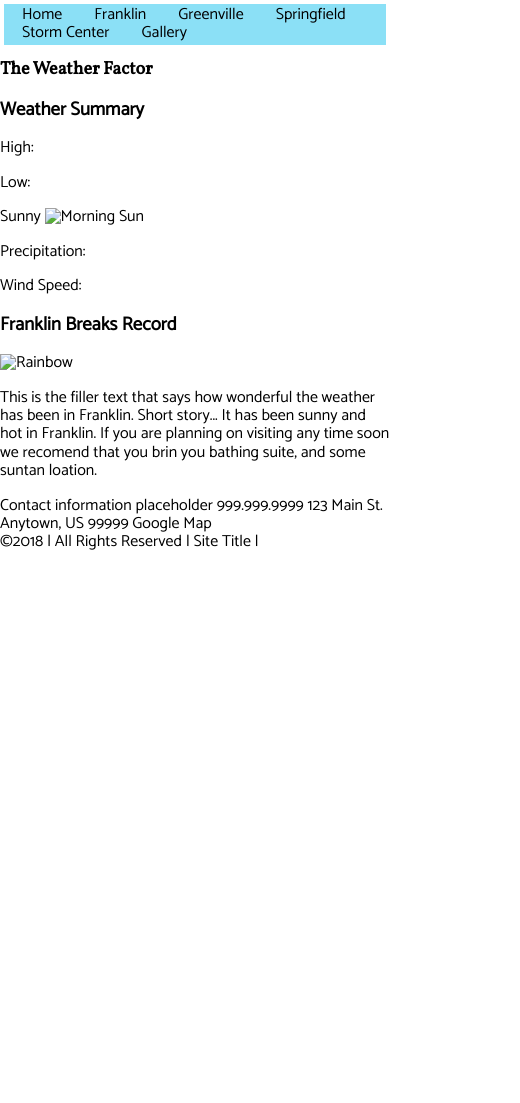
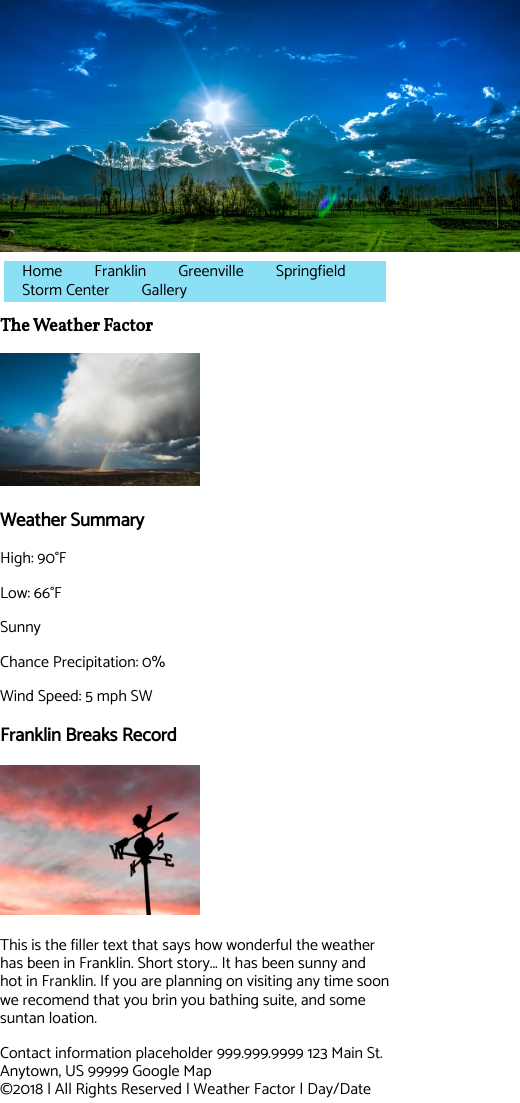
Before and after one commit to vkc2012/vkc2012.github.io, a plain HTML site: page cit230/assignments/lesson_06/franklin-6.html in a window 390 px wide. Shown: the whole page, 520 px wide, since content can reach past the window. Before the commit the page ends 844 px from the top, so only its background shows below. Drawn offline with Linux system fonts and the light colour scheme; files that its build step writes are made by us from their sources.

Commit message:
Lesson 06 Update 6.2.2018 8:12 pm

```diff
--- a/cit230/assignments/lesson_06/franklin-6.html
+++ b/cit230/assignments/lesson_06/franklin-6.html
@@ -4,7 +4,7 @@
   <meta charset="utf-8">
     <meta name="viewpoint" content="width=device-width, initial-scale=1">
     <title>The Weather Factor</title>
-    <script type="text/livescript"></script>
+    <script type="text/javascript"></script>
     <link href="https://fonts.googleapis.com/css?family=Vollkorn" rel="stylesheet">
     <link href="https://fonts.googleapis.com/css?family=Catamaran" rel="stylesheet">
     <link rel="stylesheet" href="cit230/styles/normalize.css">
@@ -12,11 +12,13 @@
     <link rel="stylesheet" href="styles/medium-6.css">
     <link rel="stylesheet" href="styles/large-6.css">
 
+
+
 </head>
 <body>
 
   <header>
-  </header>
+                  <img src="images/Optimized-franklin-original_large.jpeg" alt="Morning Sun" height="auto" width= "auto">
 
   <nav>
     <ul>
@@ -29,25 +31,30 @@
     </ul>
   </nav>
 
+  </header>
+
+
   <main>
     <h2>The Weather Factor</h2>
+     <picture>
+            <img src="images/Optimized-jeremy-bishop-small.jpg" alt="Morning Sun" height="auto" width="200">
+        </picture>
     <figure>
+
     </figure>
     <section class="weather-summary">
       <h3>Weather Summary</h3>
       <div class="highlow">
-        <p>High:</p>
-        <p>Low:</p>
+        <p>High: 90&deg;F</p>
+        <p>Low: 66&deg;F</p>
       </div>
       <div class="current">
         Sunny
-        <picture>
-            <img src="images/patrick-tomasso-352179-unsplash.jpg" alt="Morning Sun" height="auto" width="200">
-        </picture>
+
       </div>
       <div class="conditions">
-        <p>Precipitation:</p>
-        <p>Wind Speed:</p>
+        <p>Chance Precipitation: 0&percnt;</p>
+        <p>Wind Speed: 5 mph SW</p>
       </div>
     </section>
 
@@ -87,7 +94,7 @@
 
     <article>
       <h3>Franklin Breaks Record</h3>
-      <img src="images/jeremy-bishop-480184-unsplash.jpg" alt="Rainbow" hight="auto" width=200px>
+      <img src="images/Optimized-nicole-wilcox-small.jpg" alt="Rainbow" hight="auto" width=200px>
       <p class="town-article"> This is the filler text that says how wonderful the weather has been in Franklin. Short story... It has been sunny and hot in Franklin. If you are planning on visiting any time soon we recomend that you brin you bathing suite, and some suntan loation.
       </p>
     </article>
@@ -101,9 +108,8 @@
       123 Main St. Anytown, US 99999
       Google Map
     </section>
-    <section class="footer-bar">&copy;2018 | All Rights Reserved | Site Title | <span onload="myFunction()"></span>
+    <section class="footer-bar">&copy;2018 | All Rights Reserved | Weather Factor | Day/Date <span onload="currentDay()"></span>
     </section>
   </footer>
-
 </body>
 </html>
--- a/cit230/assignments/lesson_06/styles/large-6.css
+++ b/cit230/assignments/lesson_06/styles/large-6.css
@@ -1 +1,27 @@
 @media only screen and (min-width: 64em ) {
+}
+
+nav {}
+nav button {}
+nav ul {
+    list-style-type: 'Vollkorn', Serif;
+    margin: 4px;
+    padding: 2px;
+    overflow: hidden;
+    background-color: #8be0f6;}
+nav ul li {
+    float: left;
+    list-style-type: none;
+}
+nav ul li a {
+    display: inline;
+    color: black;
+    text-align: center;
+    padding: 14px 16px;
+    text-decoration: none;
+}
+nav ul li.active a {
+     background-color: #f9dc26;
+}
+nav ul li a:hover {
+     background-color: #ffd1d1;
--- a/cit230/assignments/lesson_06/styles/main-6.css
+++ b/cit230/assignments/lesson_06/styles/main-6.css
@@ -1,5 +1,4 @@
-/* Delete these CSS comments after reading. */
-/* This main css file contains the default rules and is geared toward the small/phone view */
+@media screen and (max-width:37.5em)
 
 * { box-sizing: border-box;}  /* This wildcard applies to all elements ensuring a box layout model */
 
@@ -23,30 +22,31 @@ header .subheading {}
 
 nav {}
 nav button {}
-nav ul {
+.topnav {
     list-style-type: 'Vollkorn', Serif;
     margin: 4px;
     padding: 2px;
     overflow: hidden;
-    background-color: #8be0f6;}
-nav ul li {
+    background-color: #8be0f6;
     float: left;
     list-style-type: none;
 }
-nav ul li a {
+.topnav a {
     display: inline;
     color: black;
     text-align: center;
     padding: 14px 16px;
     text-decoration: none;
 }
-nav ul li.active a {
+.active a {
      background-color: #f9dc26;
 }
-nav ul li a:hover {
+.topnav a:hover {
      background-color: #ffd1d1;
 }
-
+.topnave .icon {
+    display: none;
+}
 main {}
 main h2 {
     font-size: 18px;
@@ -60,4 +60,4 @@ section.forecast {display: none}
 weather-summary {
 
 }
-footer {}
+footer{}
--- a/cit230/assignments/lesson_06/styles/medium-6.css
+++ b/cit230/assignments/lesson_06/styles/medium-6.css
@@ -1,4 +1,4 @@
-@media only screen and (min-width: 37.5em) {
+@media only screen and (min-width: 64em) {
 
     /* Only CSS write declarations that need to be changed. Do not duplicated declarations that are already established in the main.css */
 
```
Also changed, not shown: cit230/assignments/lesson_06/scripts/currentdate.js (+4 -4 lines), cit230/assignments/lesson_06/scripts/hamburger.js (added, +9 -0 lines), cit230/assignments/lesson_06/images/Optimized-franklin-original_Medium.jpeg (added), cit230/assignments/lesson_06/images/Optimized-franklin-original_large.jpeg (added), cit230/assignments/lesson_06/images/Optimized-franklin-original_small.jpeg (added), cit230/assignments/lesson_06/images/Optimized-jeremy-bishop-large.jpg (added), cit230/assignments/lesson_06/images/Optimized-jeremy-bishop-medium.jpg (added), cit230/assignments/lesson_06/images/Optimized-jeremy-bishop-small.jpg (added), cit230/assignments/lesson_06/images/Optimized-nicole-wilcox-large.jpg (added), cit230/assignments/lesson_06/images/Optimized-nicole-wilcox-medium.jpg (added), cit230/assignments/lesson_06/images/Optimized-nicole-wilcox-small.jpg (added), cit230/assignments/lesson_06/images/Optimized-zach-reiner-large.jpg (added), cit230/assignments/lesson_06/images/Optimized-zach-reiner-medium.jpg (added), cit230/assignments/lesson_06/images/Optimized-zach-reiner-small.jpg (added).
